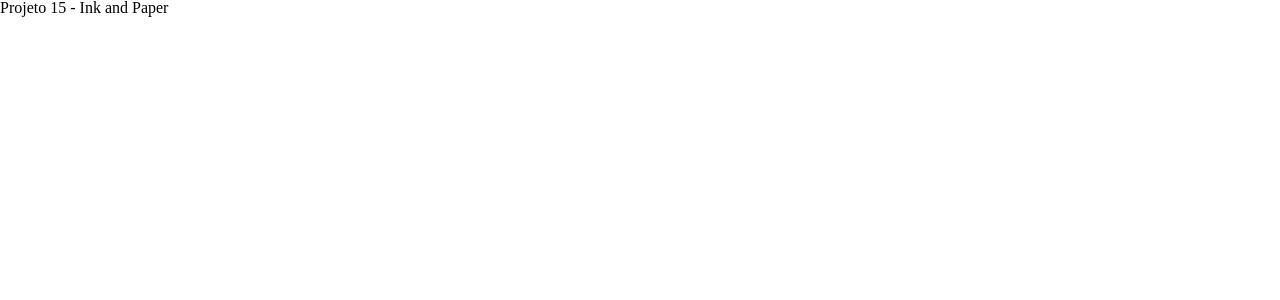
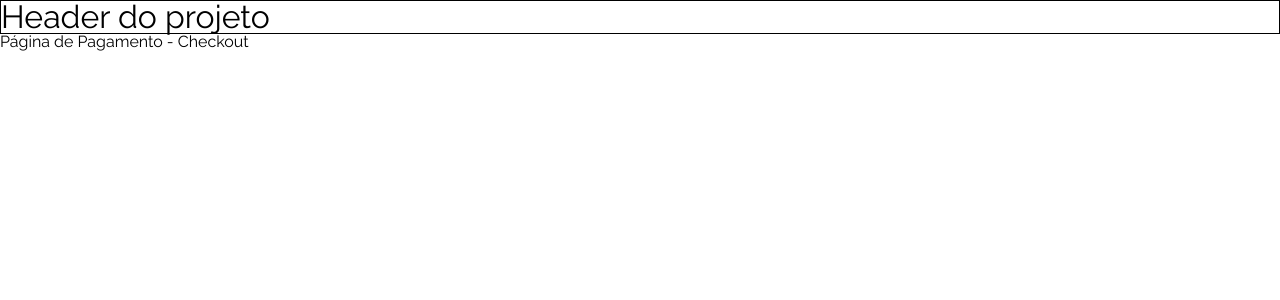
Before and after one commit to julianapereiradev/projeto15-InkAndPaper-front, a React (Vite) app: page /pagamento in a window 1280 px wide. Shown: the top 300 px of the page. Built offline with nearby package versions, Linux system fonts and the light colour scheme; a web font is replaced by a local one.

Commit message:
Feat: Componentização e rotas criadas

```diff
--- a/src/App.jsx
+++ b/src/App.jsx
@@ -1,10 +1,29 @@
-function App() {
+import { BrowserRouter, Routes, Route } from "react-router-dom"
+import styled from "styled-components"
+import HomePage from "./pages/HomePage"
+import SignInPage from "./pages/SignInPage"
+import SignUpPage from "./pages/SignUpPage"
+import ProductPage from "./pages/ProductPage"
+import CartPage from "./pages/CartPage"
+import CheckoutPage from "./pages/CheckoutPage"
 
+export default function App() {
   return (
-    <>
-     <h1>Projeto 15 - Ink and Paper</h1>
-    </>
+    <PagesContainer>
+      <BrowserRouter>
+        <Routes>
+          <Route path="/" element={<SignInPage />} />
+          <Route path="/cadastro" element={<SignUpPage />} />
+          <Route path="/home" element={<HomePage />} />
+          <Route path="/produto" element={<ProductPage />} />
+          <Route path="/carrinho" element={<CartPage />} />
+          <Route path="/pagamento" element={<CheckoutPage />} />
+        </Routes>
+      </BrowserRouter>
+    </PagesContainer>
   )
 }
 
-export default App
+const PagesContainer = styled.main`
+  background-color: #ffffff;
+`
--- /dev/null
+++ b/src/components/Header.jsx
@@ -0,0 +1,12 @@
+import styled from "styled-components"
+
+export default function Header() {
+    return (
+        <Text>Header do projeto</Text>
+    )
+}
+
+const Text = styled.h1`
+    font-size: 32px;
+    border: 1px solid black
+`
--- /dev/null
+++ b/src/pages/CartPage.jsx
@@ -0,0 +1,15 @@
+import styled from "styled-components"
+import Header from "../components/Header"
+
+export default function CartPage() {
+  return (
+    <CartContainer>
+    <Header />
+      <h1>Página de Carrinho</h1>
+    </CartContainer>
+  )
+}
+
+const CartContainer = styled.div`
+  height: 100vh;
+`
--- /dev/null
+++ b/src/pages/CheckoutPage.jsx
@@ -0,0 +1,15 @@
+import styled from "styled-components"
+import Header from "../components/Header"
+
+export default function CheckoutPage() {
+  return (
+    <CheckoutContainer>
+    <Header />
+      <h1>Página de Pagamento - Checkout</h1>
+    </CheckoutContainer>
+  )
+}
+
+const CheckoutContainer = styled.div`
+  height: 100vh;
+`
--- /dev/null
+++ b/src/pages/HomePage.jsx
@@ -0,0 +1,15 @@
+import styled from "styled-components"
+import Header from "../components/Header"
+
+export default function HomePage() {
+  return (
+    <HomeContainer>
+    <Header />
+      <h1>Página de HomePage</h1>
+    </HomeContainer>
+  )
+}
+
+const HomeContainer = styled.div`
+  height: 100vh;
+`
--- /dev/null
+++ b/src/pages/ProductPage.jsx
@@ -0,0 +1,15 @@
+import styled from "styled-components"
+import Header from "../components/Header"
+
+export default function ProductPage() {
+  return (
+    <ProductContainer>
+    <Header />
+      <h1>Página do Produto</h1>
+    </ProductContainer>
+  )
+}
+
+const ProductContainer = styled.div`
+  height: 100vh;
+`
--- /dev/null
+++ b/src/pages/SignInPage.jsx
@@ -0,0 +1,13 @@
+import styled from "styled-components"
+
+export default function SignInPage() {
+  return (
+    <SingInContainer>
+      <h1>Página de Login</h1>
+    </SingInContainer>
+  )
+}
+
+const SingInContainer = styled.div`
+  height: 100vh;
+`
--- /dev/null
+++ b/src/pages/SignUpPage.jsx
@@ -0,0 +1,13 @@
+import styled from "styled-components"
+
+export default function SignUpPage() {
+  return (
+    <SingUpContainer>
+      <h1>Página de Cadastro</h1>
+    </SingUpContainer>
+  )
+}
+
+const SingUpContainer = styled.div`
+  height: 100vh;
+`
```
